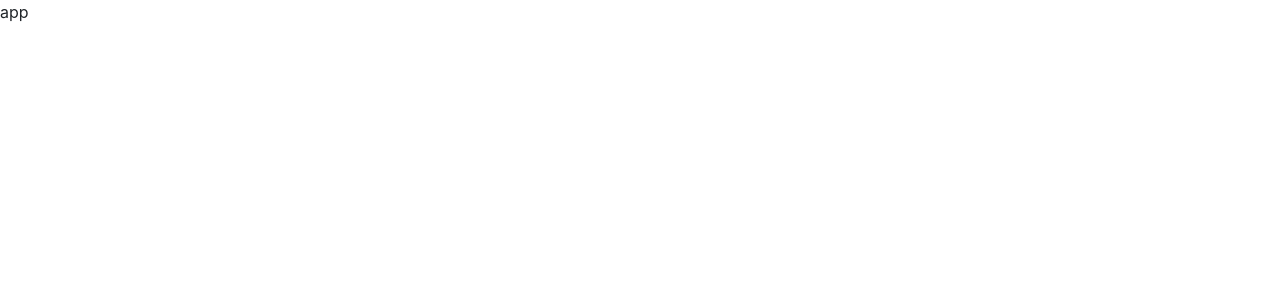
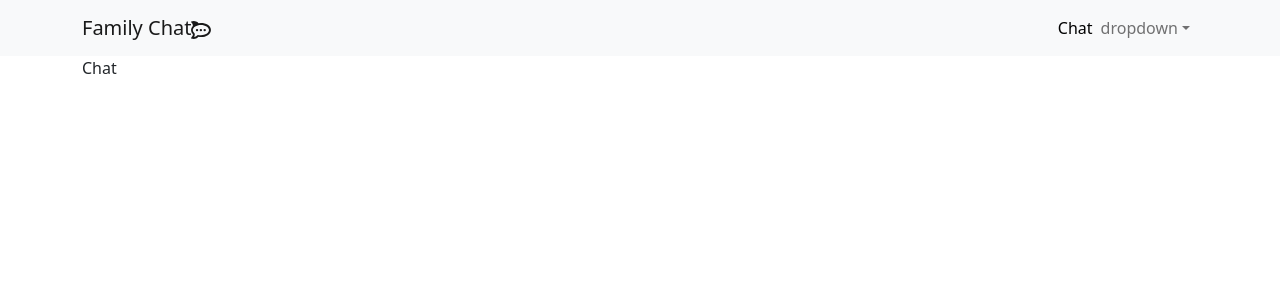
Before and after one commit to alimoinijazani/Mern-Chat, a React (Create React App) app: page /chat in a window 1280 px wide. Shown: the top 300 px of the page. Built offline with nearby package versions, Linux system fonts and the light colour scheme.

Commit message:
basic routes and navigation

```diff
--- a/package.json
+++ b/package.json
@@ -10,6 +10,8 @@
     "react": "^18.2.0",
     "react-bootstrap": "^2.7.0",
     "react-dom": "^18.2.0",
+    "react-icons": "^4.7.1",
+    "react-router-bootstrap": "^0.26.2",
     "react-router-dom": "^6.8.1",
     "react-scripts": "5.0.1",
     "web-vitals": "^2.1.4"
--- a/src/App.js
+++ b/src/App.js
@@ -1,8 +1,23 @@
-import logo from './logo.svg';
 import './App.css';
-
+import Container from 'react-bootstrap/Container';
+import { BrowserRouter, Routes, Route } from 'react-router-dom';
+import Home from './pages/Home';
+import Navigation from './components/Navigation';
+import Chat from './pages/Chat';
 function App() {
-  return <div>app</div>;
+  return (
+    <div>
+      <BrowserRouter>
+        <Navigation />
+        <Container>
+          <Routes>
+            <Route path="/" element={<Home />} />
+            <Route path="/chat" element={<Chat />} />
+          </Routes>
+        </Container>
+      </BrowserRouter>
+    </div>
+  );
 }
 
 export default App;
--- /dev/null
+++ b/src/components/Navigation.js
@@ -0,0 +1,31 @@
+import React from 'react';
+import Navbar from 'react-bootstrap/Navbar';
+import Nav from 'react-bootstrap/Nav';
+import Container from 'react-bootstrap/Container';
+import NavDropdown from 'react-bootstrap/NavDropdown';
+import { FaRocketchat } from 'react-icons/fa';
+import { Link } from 'react-router-dom';
+import { LinkContainer } from 'react-router-bootstrap';
+export default function Navigation() {
+  return (
+    <Navbar bg="light">
+      <Container>
+        <LinkContainer to="/">
+          <Navbar.Brand>
+            Family Chat
+            <FaRocketchat />
+          </Navbar.Brand>
+        </LinkContainer>
+        <Nav className="ms-auto d-flex justify-content-center align-items-center">
+          <Nav.Item>
+            <Link to="/chat">Chat</Link>
+          </Nav.Item>
+
+          <NavDropdown title="dropdown">
+            <NavDropdown.Item>ppppppppppp</NavDropdown.Item>
+          </NavDropdown>
+        </Nav>
+      </Container>
+    </Navbar>
+  );
+}
--- a/src/index.css
+++ b/src/index.css
@@ -1,13 +1,4 @@
-body {
-  margin: 0;
-  font-family: -apple-system, BlinkMacSystemFont, 'Segoe UI', 'Roboto', 'Oxygen',
-    'Ubuntu', 'Cantarell', 'Fira Sans', 'Droid Sans', 'Helvetica Neue',
-    sans-serif;
-  -webkit-font-smoothing: antialiased;
-  -moz-osx-font-smoothing: grayscale;
+a {
+  text-decoration: none;
+  color: black;
 }
-
-code {
-  font-family: source-code-pro, Menlo, Monaco, Consolas, 'Courier New',
-    monospace;
-}
--- /dev/null
+++ b/src/pages/Chat.js
@@ -0,0 +1,5 @@
+import React from 'react';
+
+export default function Chat() {
+  return <div>Chat</div>;
+}
--- /dev/null
+++ b/src/pages/Home.js
@@ -0,0 +1,5 @@
+import React from 'react';
+
+export default function Home() {
+  return <div>Home</div>;
+}
--- /dev/null
+++ b/src/pages/Login.js
@@ -0,0 +1,5 @@
+import React from 'react';
+
+export default function Login() {
+  return <div>Login</div>;
+}
--- /dev/null
+++ b/src/pages/Signup.js
@@ -0,0 +1,5 @@
+import React from 'react';
+
+export default function Signup() {
+  return <div>Signup</div>;
+}
```
Also changed, not shown: 1 other file (tests, documents, lock files or other folders).
